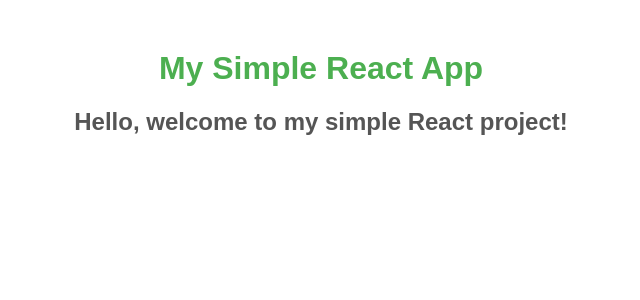
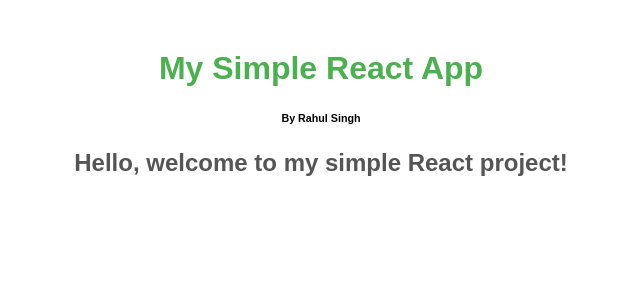
Before and after one commit to rahulsingh2203/practice-react-app, a React (Create React App) app: page / in a window 1280 px wide. Shown: the top 300 px of the page, without its empty margins (319-959 px from the left). Built offline with nearby package versions, Linux system fonts and the light colour scheme.

Commit message:
small change to trigger actions script

```diff
--- a/src/App.js
+++ b/src/App.js
@@ -6,7 +6,8 @@
 function App() {
   return (
     <div className="App">
-      <h1>My Simple React App </h1>
+      <h1>My Simple React App</h1>
+      <h6>By Rahul Singh </h6>
       <Message />
     </div>
   );
```
